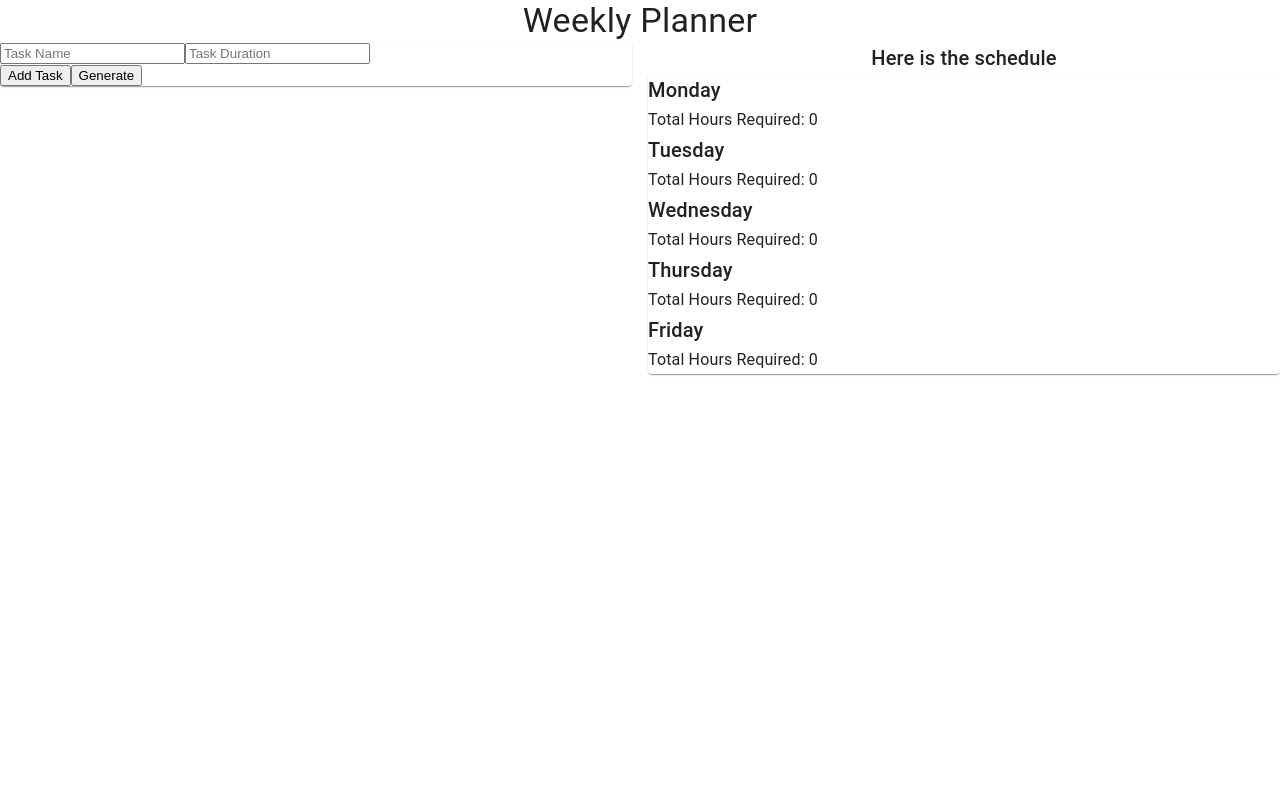
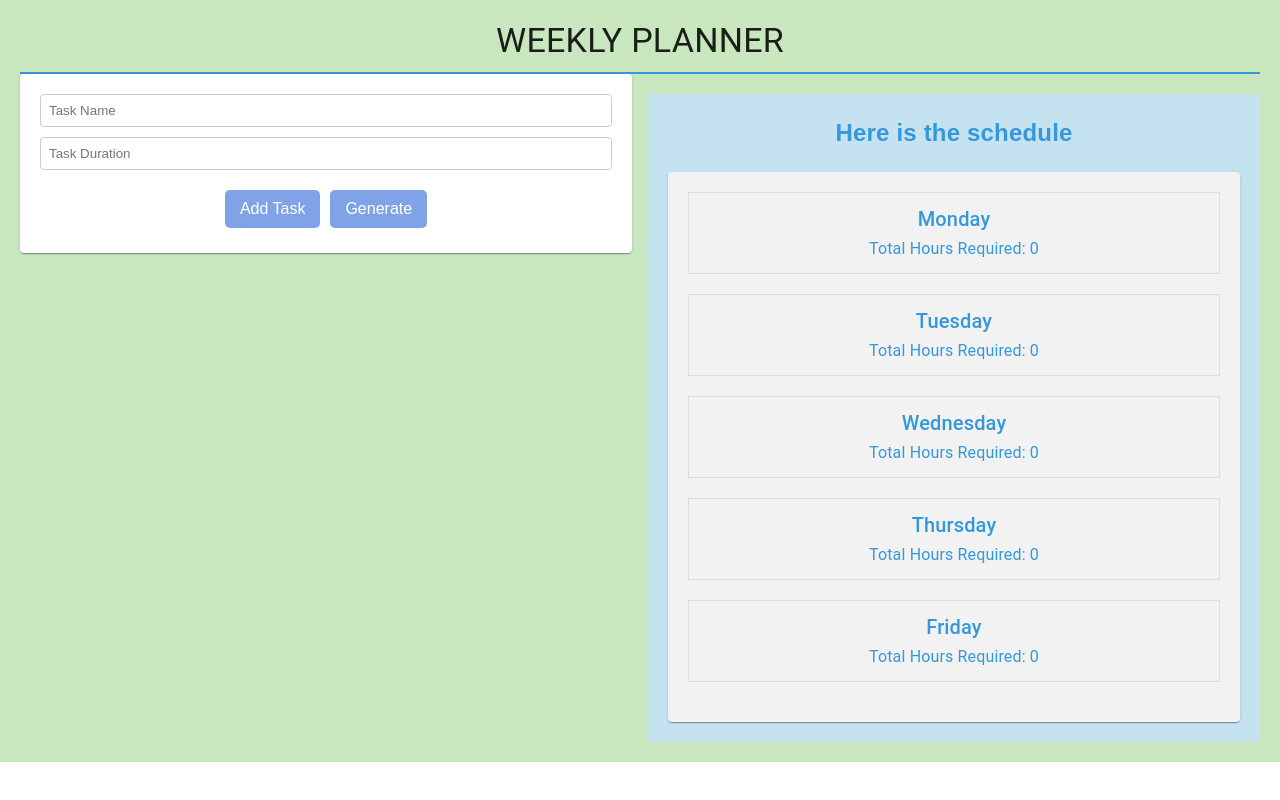
Before and after one commit to jiawen195/Weekly-Planner, a React (Create React App) app: page / in a window 1280 px wide. Both pictures are taken after a click on the button "Add Task". Built offline with nearby package versions, Linux system fonts and the light colour scheme.

Commit message:
Updated styles and spacing in Schedule component

```diff
--- a/src/App.js
+++ b/src/App.js
@@ -1,6 +1,7 @@
 import React, { useState } from 'react';
 import TaskList from './TaskList';
 import Schedule from './Schedule'
+import './styles.css';
 import { Box, Typography, Grid } from '@mui/material';
 
 
@@ -14,8 +15,8 @@ const App = () => {
   };
 
   return (
-    <Box>
-      <Typography variant="h4" component="h1" color="text.primary" textAlign="center">
+    <Box className="App">
+      <Typography variant="h4" component="h1" color="text.primary" textAlign="center" className="header">
         Weekly Planner
       </Typography>
       <Grid container spacing={2} justifyContent="space-between">
--- a/src/Schedule.js
+++ b/src/Schedule.js
@@ -1,5 +1,6 @@
 import React, { useState, useEffect } from 'react';
 import { Box, Typography, Paper, Checkbox } from '@mui/material';
+import './styles.css';
 
 const Schedule = ({ tasks }) => {
 
@@ -55,25 +56,25 @@ const Schedule = ({ tasks }) => {
   };
 
   return (
-    <Box>
-      <Typography variant="h6" component="h1" color="text.primary" textAlign="center">
+    <Box className="Schedule">
+      <Typography variant="h6" component="h1" color="text.primary" textAlign="center" style={{ fontFamily: 'Arial, sans-serif', fontSize: '24px', fontWeight: 'bold', color: '#3498db' }}>
         Here is the schedule
       </Typography>
-      <Paper>
+      <Paper style={{ padding: '20px', marginTop: '20px', backgroundColor: '#f2f2f2' }}>
         {Object.keys(weekdays).map((weekday, index) => (
-          <div key={index}>
-            <Typography variant="h6" component="h2">
+          <div key={index} style={{ marginBottom: '20px', border: '1px solid #ddd', padding: '10px' }}>
+            <Typography variant="h6" component="h2" style={{ color: '#3498db' }}>
               {weekdays[weekday].title}
             </Typography>
-            <Typography variant="subtitle1" component="p">
+            <Typography variant="subtitle1" component="p" style={{ color: '#3498db' }}>
               Total Hours Required: {weekdays[weekday].totalHours}
             </Typography>
             {weekdays[weekday].tasks.map((task, taskIndex) => (
-              <div key={taskIndex} style={{ display: 'flex', alignItems: 'center' }}>
+              <div key={taskIndex} style={{ display: 'flex', alignItems: 'center', marginTop: '1px' }}>
                 <Checkbox
                   onChange={(event) => handleTaskCheck(weekday, taskIndex, event.target.checked, task.duration)}
                 />
-                <Typography variant="body1" component="p" style={{ marginLeft: '8px' }}>
+                <Typography variant="body1" component="p" style={{ marginLeft: '6px', color: '#555' }}>
                   {`Task ${taskIndex + 1}: ${task.name}, Duration: ${task.duration}`}
                 </Typography>
               </div>
--- a/src/TaskList.js
+++ b/src/TaskList.js
@@ -1,5 +1,6 @@
 import React, { useState } from 'react';
 import Paper from '@mui/material/Paper';
+import './styles.css';
 
 const TaskList = ({ onGenerate }) => {
   const [tasks, setTasks] = useState([]);
@@ -23,11 +24,12 @@ const TaskList = ({ onGenerate }) => {
   };
 
   return (
-    <Paper>
+    <Paper className="TaskList">
       {tasks.map((task, index) => (
         <div key={index}>
           <input
             type="text"
+            className="input"
             placeholder="Task Name"
             onChange={(e) => {
               const updatedTasks = [...tasks];
@@ -37,6 +39,7 @@ const TaskList = ({ onGenerate }) => {
           />
           <input
             type="text"
+            className="input"
             placeholder="Task Duration"
             onChange={(e) => {
               const updatedTasks = [...tasks];
@@ -46,8 +49,8 @@ const TaskList = ({ onGenerate }) => {
           />
         </div>
       ))}
-      <button onClick={handleAddTask}>Add Task</button>
-      <button onClick={handleGenerate}>Generate</button>
+      <button className="button" onClick={handleAddTask}>Add Task</button>
+      <button className="button" onClick={handleGenerate}>Generate</button>
     </Paper>
   );
 };
--- /dev/null
+++ b/src/styles.css
@@ -0,0 +1,81 @@
+/* styles.css */
+
+/* App.js */
+.App {
+  text-align: center;
+  padding: 20px;
+  background-color: #c8e7bf; /* Light grey background */
+}
+
+/* TaskList.js */
+.TaskList {
+  padding: 20px;
+  background-color: #c5e2f0; /* Light blue background */
+}
+
+.TaskList input {
+  margin-bottom: 10px;
+}
+
+.TaskList button {
+  margin-top: 10px;
+}
+
+/* Schedule.js */
+.Schedule {
+  margin-top: 20px;
+  padding: 20px;
+  background-color: #c5e2f0; /* Light red background */
+}
+
+.Schedule h6 {
+  margin-bottom: 10px;
+}
+
+.Schedule Paper {
+  margin-top: 10px;
+}
+
+.Schedule Checkbox {
+  margin-right: 8px;
+}
+
+.header {
+  margin-bottom: 20px;
+  color: #3498db; /* Blue color */
+  text-transform: uppercase; /* Uppercase text */
+  font-size: 2.5em; /* Larger font size */
+  font-weight: bold; /* Bold text */
+  letter-spacing: 2px; /* Increase letter spacing */
+  border-bottom: 2px solid #3498db; /* Blue underline */
+  padding-bottom: 10px; /* Space between text and underline */
+}
+
+.button {
+  background-color: #80a2e6;
+  color: #fff; /* White text */
+  border: none; /* Remove button border */
+  padding: 10px 15px; /* Padding inside the button */
+  margin: 5px; /* Margin around the button */
+  font-size: 1em; /* Font size */
+  cursor: pointer; /* Cursor on hover */
+  border-radius: 5px; /* Rounded corners */
+}
+
+.button:hover {
+  background-color: #799cca;
+}
+
+.input {
+  width: 100%;
+  padding: 8px;
+  margin-bottom: 10px;
+  box-sizing: border-box;
+  border: 1px solid #ccc; /* Add a border */
+  border-radius: 4px; /* Rounded corners */
+}
+
+.input:focus {
+  border-color: #3498db; /* Change border color on focus */
+  outline: none; /* Remove the default focus outline */
+}
```
